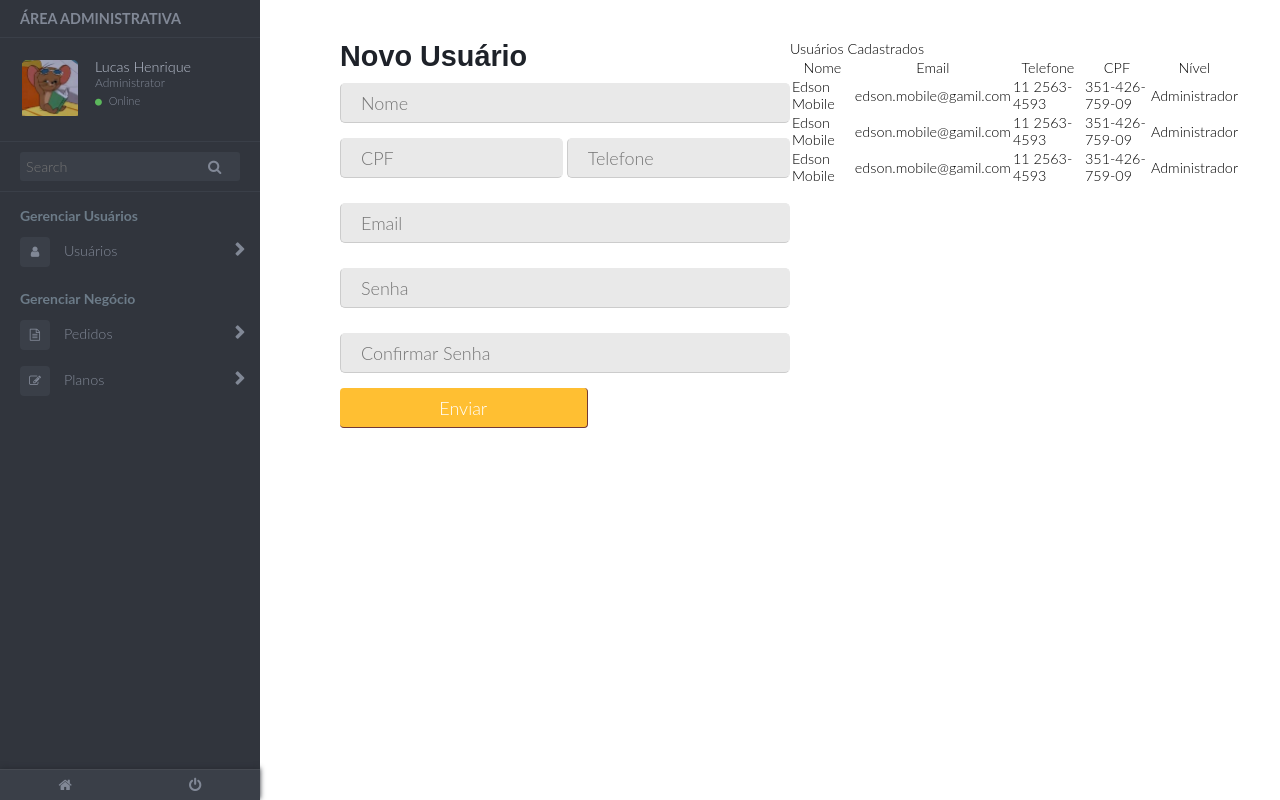
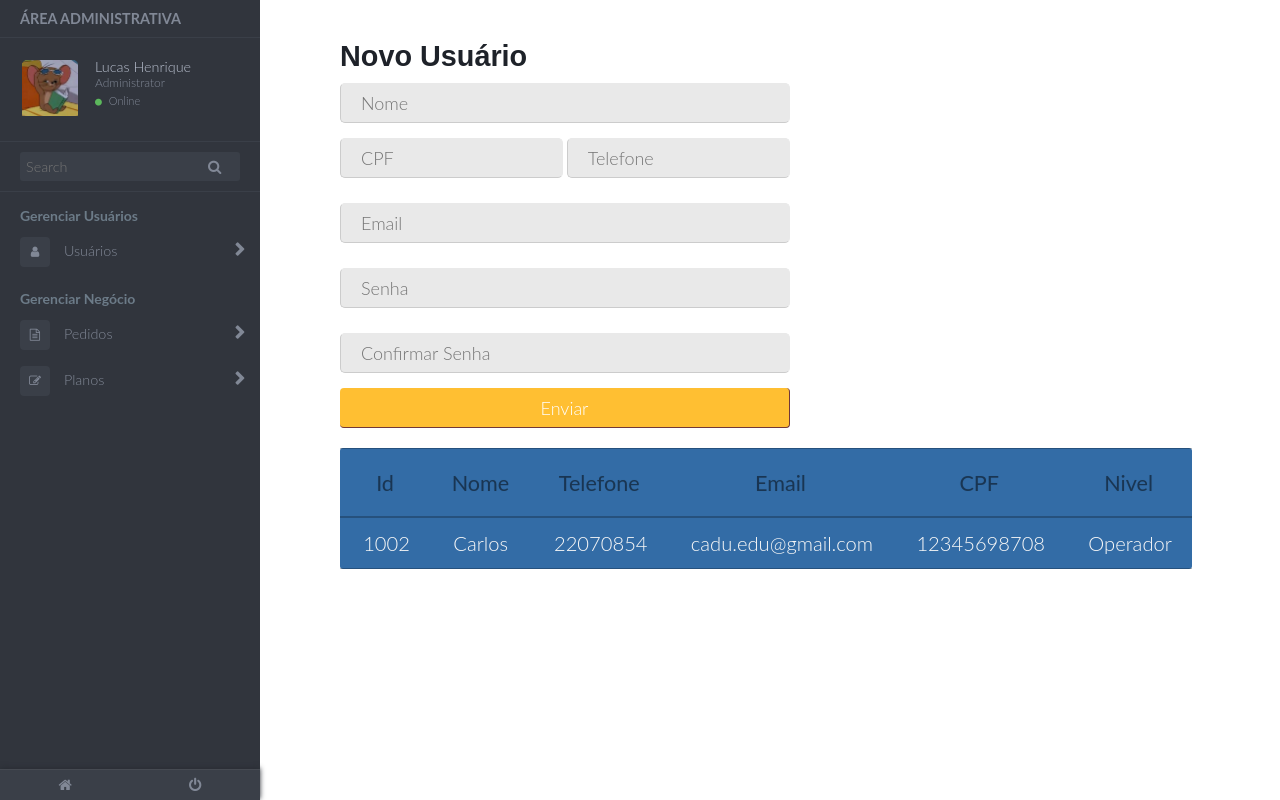
Before and after one commit to EdsonMeloR/Projeto-Web, a PHP site: page /admin/principal.php?link=2 in a window 1280 px wide. Run offline with PHP 8.4, Linux system fonts and the light colour scheme; some libraries are stand-ins or nearby versions.

Commit message:
Ajuste de tabela de lista usuario

```diff
--- a/admin/css/principal_estilo.css
+++ b/admin/css/principal_estilo.css
@@ -583,7 +583,7 @@ body
 
 .btn_form
 {
-    width: 55%;
+    width: 100%;
     font-size: 18px;
     border-radius: 4px;
     color: #fff;
@@ -609,4 +609,57 @@ body
 
 /* ! EDITANDO LISTA DE USUARIOS */
 
-/* https://codepen.io/alassetter/pen/cyrfB */
+.lista_user
+{
+    font-family: sans-serif;
+    color: rgb(220,220,220);
+    padding: 0px;
+    width: 100%;
+    overflow-x: hidden;
+}
+
+.flat-table
+{
+    margin-bottom: 20px;
+    border-collapse:collapse;
+    font-family: 'Lato', Calibri, Arial, sans-serif;
+    border: none;
+    border-radius: 3px;
+    -webkit-border-radius: 3px;
+    -moz-border-radius: 3px;
+}
+.flat-table th, .flat-table td
+{
+    box-shadow: inset 0 -1px rgba(0,0,0,0.25),
+    inset 0 1px rgba(0,0,0,0.25);
+}
+.flat-table th
+{
+    font-weight: normal;
+    -webkit-font-smoothing: antialiased;
+    padding: 1em;
+    color: rgba(0,0,0,0.45);
+    text-shadow: 0 0 1px rgba(0,0,0,0.1);
+    font-size: 1.5em;
+}
+.flat-table td
+{
+    color: #f7f7f7;
+    padding: 0.7em 1em 0.7em 1.15em;
+    text-shadow: 0 0 1px rgba(255,255,255,0.1);
+    font-size: 1.4em;
+}
+.flat-table tr
+{
+    -webkit-transition: background 0.3s, box-shadow 0.3s;
+    -moz-transition: background 0.3s, box-shadow 0.3s;
+    transition: background 0.3s, box-shadow 0.3s;
+}
+.flat-table-1
+{
+    background: #336ca6;
+}
+.flat-table-1 tr:hover
+{
+    background: rgba(0,0,0,0.19);
+}
--- a/admin/frm_adicionarUser.php
+++ b/admin/frm_adicionarUser.php
@@ -20,37 +20,25 @@
 </div>
 
 <div class="lista_user">
-    <h1>Usuários Cadastrados</h1>
-    <table class="tabela_user">
-        <tr>
-            <th>Nome</th>
-            <th>Email</th>
-            <th>Telefone</th>
+    <table class="flat-table flat-table-1">
+	    <thead>
+            <th>Id</th>
+		    <th>Nome</th>
+		    <th>Telefone</th>
+		    <th>Email</th>
             <th>CPF</th>
-            <th>Nível</th>
-        </tr>
-        <tr>
-            <td data-th="Nome">Edson Mobile</td>
-            <td data-th="Email">edson.mobile@gamil.com</td>
-            <td data-th="Telefone">11 2563-4593</td>
-            <td data-th="CPF">351-426-759-09</td>
-            <td data-th="Nível">Administrador</td>
-        </tr>
+            <th>Nivel</th>
+	    </thead>
+	    <tbody>
+		    <tr>
+			    <td>1002</td>
+			    <td>Carlos</td>
+			    <td>22070854</td>
+                <td>cadu.edu@gmail.com</td>
+                <td>12345698708</td>
+                <td>Operador</td>
+		    </tr>
 
-        <tr>
-            <td data-th="Nome">Edson Mobile</td>
-            <td data-th="Email">edson.mobile@gamil.com</td>
-            <td data-th="Telefone">11 2563-4593</td>
-            <td data-th="CPF">351-426-759-09</td>
-            <td data-th="Nível">Administrador</td>
-        </tr>
-
-        <tr>
-            <td data-th="Nome">Edson Mobile</td>
-            <td data-th="Email">edson.mobile@gamil.com</td>
-            <td data-th="Telefone">11 2563-4593</td>
-            <td data-th="CPF">351-426-759-09</td>
-            <td data-th="Nível">Administrador</td>
-        </tr>
+	    </tbody>
     </table>
 </div>
```
